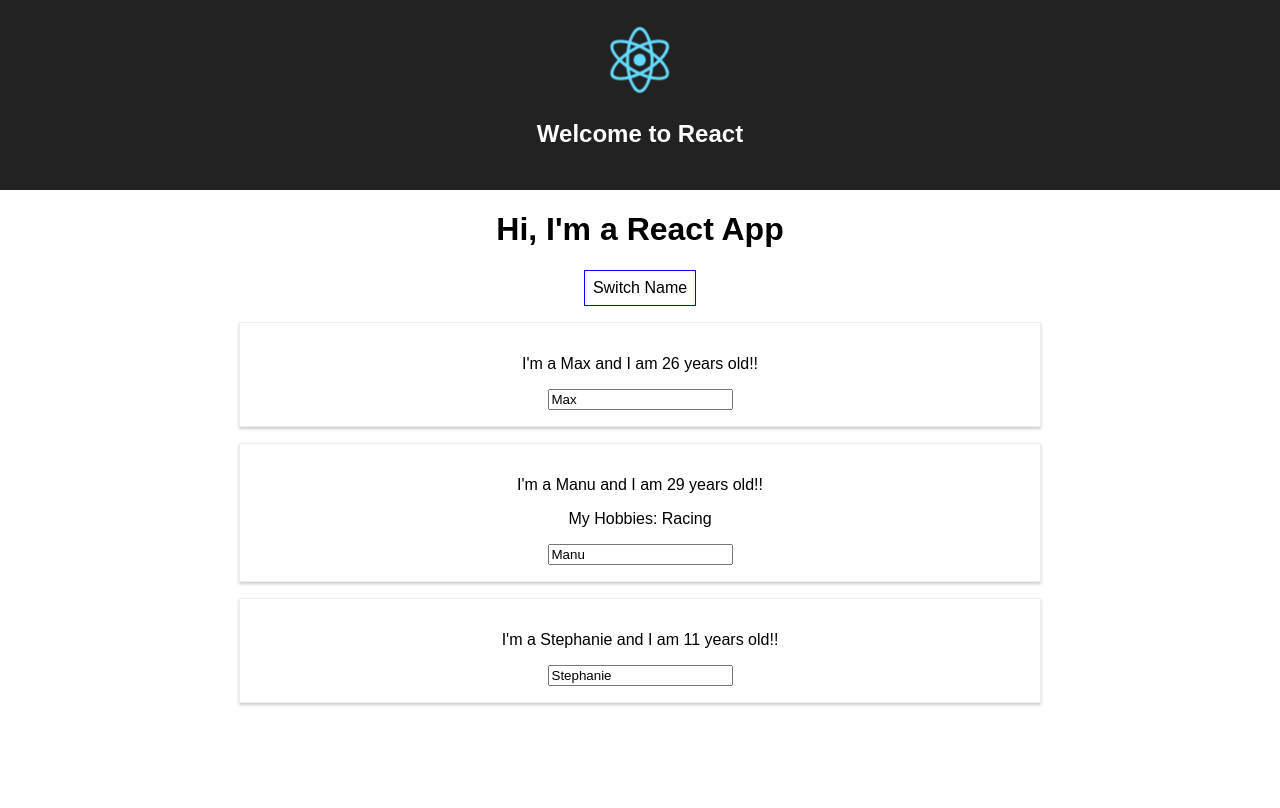
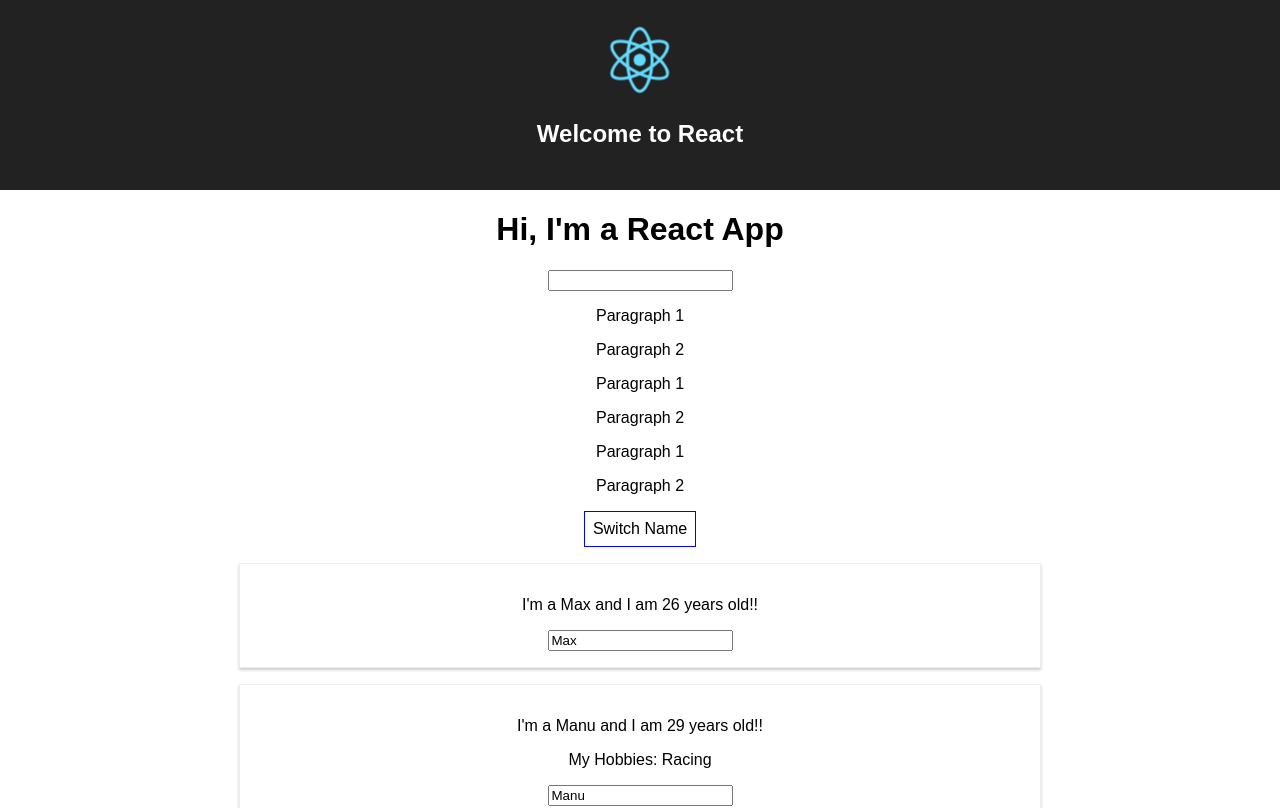
Before and after one commit to Muzorn/curso-react, a React (Create React App) app: page / in a window 1280 px wide. Shown: the top 808 px of the page. Built offline with nearby package versions, Linux system fonts and the light colour scheme.

Commit message:
Ejercicio: añadimos elementos a los componentes y los cargamos en el App.

```diff
--- a/src/App.js
+++ b/src/App.js
@@ -2,6 +2,8 @@ import React, { Component } from 'react';
 import logo from './logo.svg';
 import './App.css';
 import Person from './Person/Person';
+import UserImput from './UserInput/UserInput';
+import UserOutput from './UserOutput/UserOutput';
 
 class App extends Component {
   state = {
@@ -52,6 +54,10 @@ class App extends Component {
           <h1 className="App-title">Welcome to React</h1>
         </header>
           <h1>Hi, I'm a React App</h1>
+        <UserImput/>
+        <UserOutput/>
+        <UserOutput/>
+        <UserOutput/>
         <button
             style={style}
             onClick={() => this.switchNameHandler('Maximilian!!') }>Switch Name</button>
--- a/src/UserInput/UserInput.js
+++ b/src/UserInput/UserInput.js
@@ -3,7 +3,7 @@ import React from 'react';
 const userInput = () => {
   return (
       <div>
-
+        <input/>
       </div>
   );
 };
--- a/src/UserOutput/UserOutput.js
+++ b/src/UserOutput/UserOutput.js
@@ -3,7 +3,8 @@ import React from 'react';
 const userOutput = () => {
   return (
       <div>
-
+        <p>Paragraph 1</p>
+        <p>Paragraph 2</p>
       </div>
   );
 };
```
